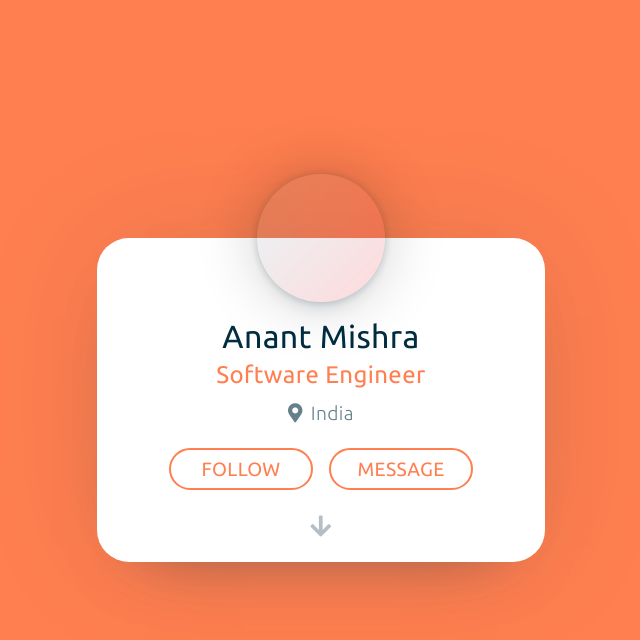
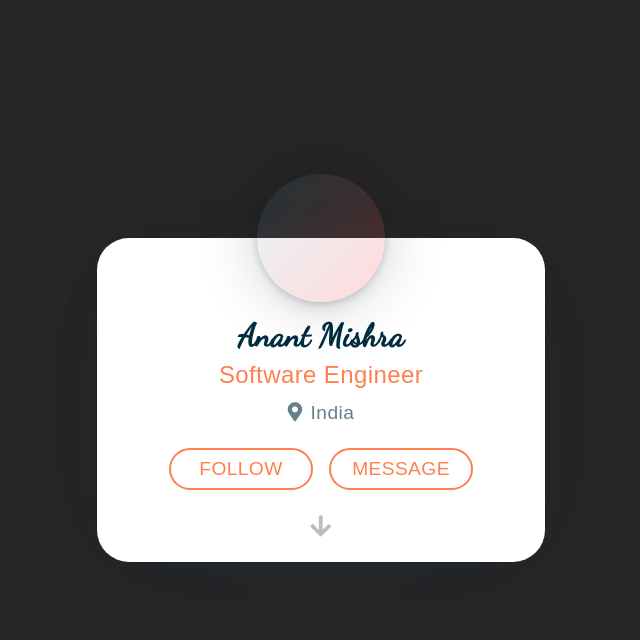
Before and after one commit to Anant7393/HackOctoberFest-2022, a plain HTML site: page ModernUserProfile/index.html in a window 1280 px wide. Shown: the whole page, without its empty margins (319-959 px from the left). Drawn offline with nearby package versions, Linux system fonts and the light colour scheme.

Commit message:
updated profile page

```diff
--- a/ModernUserProfile/style.css
+++ b/ModernUserProfile/style.css
@@ -1,6 +1,7 @@
-@import url("https://fonts.googleapis.com/css?family=Ubuntu:300, 400, 500, 700&display=swap");
+@import url('https://fonts.googleapis.com/css2?family=Amatic+SC&family=Dancing+Script&family=Great+Vibes&family=Poppins:wght@100&family=Shadows+Into+Light&display=swap');
+
 body {
-  background: coral;
+  background: rgb(40, 38, 38);
 }
 
 .profile-card {
@@ -58,7 +59,10 @@ body {
 }
 .profile-card .above-fold .name {
   font-size: 2rem;
-  font-weight: 500;
+  font-weight: 1000;
+
+  font-family: 'Dancing Script', cursive;
+
   margin-bottom: 0.4rem;
 }
 .profile-card .above-fold .role {
```
